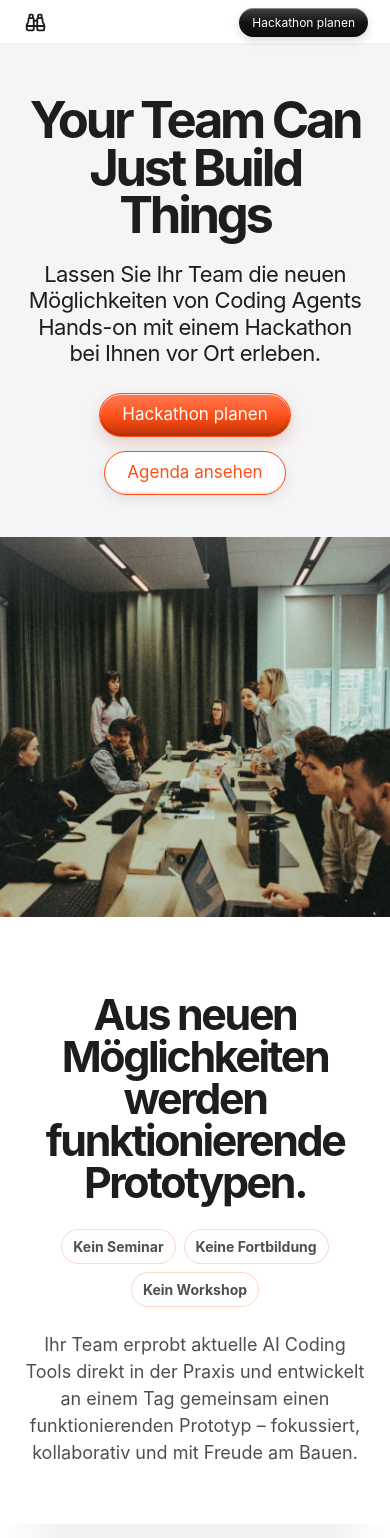
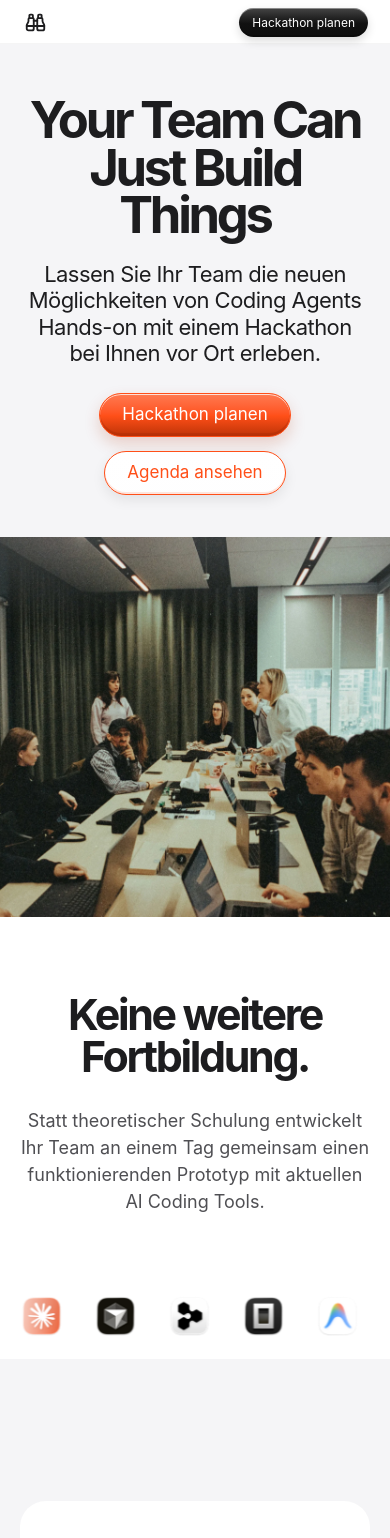
Before and after one commit to emilianscheel/all-in-agi.com, a SvelteKit app in the folder website/: page / in a window 390 px wide. Shown: the top 1538 px of the page. Built offline with nearby package versions, Linux system fonts and the light colour scheme.

Commit message:
Polish manifesto layout and tool carousel styling

```diff
--- a/website/src/app.css
+++ b/website/src/app.css
@@ -39,7 +39,6 @@
 	--gloss-highlight: rgba(255,255,255,.72);
 	--gloss-soft-highlight: rgba(255,255,255,.38);
 	--gloss-button-shadow: 0 7px 16px rgba(180,49,8,.2);
-	--manifesto-chip: rgba(255,255,255,.58);
 	--white: #fff;
 }
 
@@ -68,20 +67,26 @@ img { display: block; max-width: 100%; }
 .nav-links { display: flex; align-items: center; justify-content: center; gap: 34px; font-size: 12px; color: var(--nav-ink); }
 .nav-links a, .brand-mark { transition: opacity .2s ease; }
 .nav-links a:hover, .brand-mark:hover { opacity: .58; }
-.nav-cta { position: relative; isolation: isolate; overflow: hidden; justify-self: end; padding: 7px 13px; border-radius: 999px; color: var(--page); background: linear-gradient(180deg, color-mix(in srgb, var(--nav-button) 78%, white), var(--nav-button) 54%, color-mix(in srgb, var(--nav-button) 82%, black)); box-shadow: inset 0 1px 0 var(--gloss-soft-highlight), inset 0 -2px 0 rgba(0,0,0,.22), 0 4px 10px rgba(0,0,0,.14); font-size: 12px; font-weight: 400; transition: background .2s ease, box-shadow .2s ease; }
-.nav-cta:hover { background: linear-gradient(180deg, color-mix(in srgb, var(--nav-button-hover) 78%, white), var(--nav-button-hover) 54%, color-mix(in srgb, var(--nav-button-hover) 82%, black)); box-shadow: inset 0 1px 0 var(--gloss-highlight), inset 0 -2px 0 rgba(0,0,0,.18), 0 6px 14px rgba(0,0,0,.18); }
+.nav-cta { position: relative; isolation: isolate; overflow: hidden; justify-self: end; padding: 7px 13px; border-radius: 999px; color: var(--page); background: linear-gradient(180deg, color-mix(in srgb, var(--nav-button) 78%, white), var(--nav-button) 54%, color-mix(in srgb, var(--nav-button) 82%, black)); box-shadow: inset 0 1px 0 var(--gloss-soft-highlight), inset 0 -2px 0 rgba(0,0,0,.22), 0 4px 10px rgba(0,0,0,.14); font-size: 12px; font-weight: 400; transition: box-shadow .26s ease; }
+.nav-cta:hover { box-shadow: inset 0 1px 0 var(--gloss-highlight), inset 0 -2px 0 rgba(0,0,0,.18), 0 6px 14px rgba(0,0,0,.18); }
 
 .button-primary, .button-secondary {
 	position: relative; isolation: isolate; overflow: hidden;
 	display: inline-flex; align-items: center; justify-content: center; min-height: 44px;
 	padding: 10px 22px; border: 1px solid var(--orange); border-radius: 999px;
-	font-size: 17px; line-height: 1.2; transition: background .2s ease, color .2s ease, box-shadow .2s ease;
+	font-size: 17px; line-height: 1.2; transition: box-shadow .26s ease;
 }
+.nav-cta::before, .button-primary::before, .button-secondary::before {
+	content: ""; position: absolute; z-index: 0; inset: 0; pointer-events: none;
+	background: rgba(0,0,0,.1); opacity: 0; transition: opacity .26s ease;
+}
+.nav-cta:hover::before, .button-primary:hover::before, .button-secondary:hover::before { opacity: 1; }
 .button-primary { color: var(--on-accent); background: linear-gradient(180deg, color-mix(in srgb, var(--orange) 76%, white), var(--orange) 52%, color-mix(in srgb, var(--orange-dark) 88%, black)); box-shadow: inset 0 1px 0 rgba(255,255,255,.76), inset 0 -3px 0 rgba(154,38,0,.28), var(--gloss-button-shadow); font-weight: 400; }
 .button-secondary { color: var(--orange); background: linear-gradient(180deg, color-mix(in srgb, var(--card) 88%, white), color-mix(in srgb, var(--card) 94%, var(--surface))); box-shadow: inset 0 1px 0 rgba(255,255,255,.9), inset 0 -2px 0 color-mix(in srgb, var(--orange) 14%, transparent), 0 5px 13px rgba(0,0,0,.08); }
-.button-primary:hover { background: linear-gradient(180deg, color-mix(in srgb, var(--orange-dark) 72%, white), var(--orange-dark) 54%, color-mix(in srgb, var(--orange-dark) 82%, black)); box-shadow: inset 0 1px 0 rgba(255,255,255,.74), inset 0 -3px 0 rgba(120,25,0,.3), 0 9px 20px rgba(180,49,8,.25); }
-.button-secondary:hover { background: linear-gradient(180deg, color-mix(in srgb, var(--orange) 76%, white), var(--orange) 52%, var(--orange-dark)); box-shadow: inset 0 1px 0 rgba(255,255,255,.72), inset 0 -3px 0 rgba(154,38,0,.25), var(--gloss-button-shadow); color: var(--on-accent); }
+.button-primary:hover { box-shadow: inset 0 1px 0 rgba(255,255,255,.74), inset 0 -3px 0 rgba(120,25,0,.3), 0 9px 20px rgba(180,49,8,.25); }
+.button-secondary:hover { box-shadow: inset 0 1px 0 rgba(255,255,255,.9), inset 0 -2px 0 color-mix(in srgb, var(--orange) 18%, transparent), 0 7px 16px rgba(0,0,0,.11); }
 .button-primary[aria-disabled="true"], .button-primary:disabled { opacity: .45; cursor: not-allowed; transform: none; box-shadow: inset 0 1px 0 rgba(255,255,255,.4); }
+.button-primary[aria-disabled="true"]::before, .button-primary:disabled::before { opacity: 0; }
 
 .eyebrow { margin: 0 0 14px; color: var(--orange); font-size: 14px; font-weight: 700; letter-spacing: .08em; text-transform: uppercase; }
 .display-title { margin: 0; font-size: clamp(52px, 7.4vw, 96px); line-height: .94; letter-spacing: -.065em; font-weight: 700; }
@@ -101,23 +106,25 @@ img { display: block; max-width: 100%; }
 .manifesto { overflow: hidden; background: var(--page); text-align: center; }
 .manifesto-content { max-width: 980px; margin: 0 auto; padding: clamp(86px, 10vw, 132px) 24px clamp(64px, 8vw, 96px); }
 .manifesto-content h2 { margin: 0 auto; font-size: clamp(42px, 5.8vw, 76px); line-height: .98; letter-spacing: -.055em; }
-.manifesto-content > p { max-width: 780px; margin: 0 auto; color: var(--secondary-ink); font-size: clamp(18px, 2vw, 22px); line-height: 1.5; }
+.manifesto-content > p { max-width: 720px; margin: 30px auto 0; color: var(--secondary-ink); font-size: clamp(18px, 2vw, 22px); line-height: 1.5; }
 .agenda-card::before, .price-card::before, .contact-card::before, .choice::before {
 	content: ""; position: absolute; z-index: 0; pointer-events: none;
 	inset: 0 0 auto; height: 46%;
 	background: linear-gradient(180deg, var(--gloss-soft-highlight), transparent);
 	opacity: .58;
 }
-.manifesto-negations { display: flex; justify-content: center; flex-wrap: wrap; gap: 10px; margin: 32px 0 28px; }
-.manifesto-negations span { padding: 9px 14px; border: 1px solid rgba(255,79,24,.22); border-radius: 999px; background: linear-gradient(180deg, color-mix(in srgb, var(--manifesto-chip) 78%, white), var(--manifesto-chip)); color: var(--secondary-ink); font-size: clamp(14px, 1.6vw, 17px); font-weight: 650; }
 .tool-carousel {
 	width: 100%; overflow: hidden; padding: 25px 0;
-	background: color-mix(in srgb, var(--surface) 90%, var(--line));
+	background: #fff;
+}
+.tool-carousel-window {
+	overflow: hidden;
 	-webkit-mask-image: linear-gradient(90deg, transparent, #000 12%, #000 88%, transparent);
 	mask-image: linear-gradient(90deg, transparent, #000 12%, #000 88%, transparent);
 }
-.tool-carousel-track { display: flex; width: max-content; animation: tool-carousel-scroll 24s linear infinite; }
-.tool-carousel-group { display: flex; flex: none; align-items: center; gap: clamp(30px, 4.5vw, 58px); padding-right: clamp(30px, 4.5vw, 58px); }
+.tool-carousel-track { display: flex; width: max-content; will-change: transform; animation: tool-carousel-scroll 80s linear infinite; }
+.tool-carousel-group, .tool-carousel-set { display: flex; flex: none; align-items: center; }
+.tool-carousel-set { gap: clamp(30px, 4.5vw, 58px); padding-right: clamp(30px, 4.5vw, 58px); }
 .tool-carousel img { width: clamp(46px, 5vw, 62px); height: clamp(46px, 5vw, 62px); flex: none; object-fit: contain; }
 @keyframes tool-carousel-scroll { to { transform: translateX(-50%); } }
 
@@ -211,9 +218,10 @@ img { display: block; max-width: 100%; }
 .option-grid { display: grid; gap: 12px; }
 .option-grid.three { grid-template-columns: repeat(3, 1fr); }
 .lunch-grid, .tools-mode-grid { grid-template-columns: repeat(2, minmax(0, 1fr)); }
-.choice { position: relative; isolation: isolate; overflow: hidden; min-height: 112px; padding: 20px; display: flex; flex-direction: column; align-items: flex-start; border: 1.5px solid var(--control-border); border-radius: 15px; outline: 1px solid transparent; outline-offset: -3px; background: linear-gradient(155deg, color-mix(in srgb, var(--control) 88%, white), var(--control)); cursor: pointer; text-align: left; transition: border-color .15s, outline-color .15s; }
+.choice { position: relative; isolation: isolate; overflow: hidden; min-height: 112px; padding: 20px; display: flex; flex-direction: column; align-items: flex-start; border: 1.5px solid var(--control-border); border-radius: 15px; background: linear-gradient(180deg, color-mix(in srgb, var(--control) 90%, var(--line)) 0%, var(--control) 34%, var(--control) 100%); cursor: pointer; text-align: left; transition: border-color .18s ease; }
+.choice::before { height: 42%; background: linear-gradient(180deg, rgba(255,255,255,.58), transparent); opacity: .72; }
 .choice:hover { border-color: var(--ink); }
-.choice.selected { border-color: var(--orange); outline-color: var(--orange); }
+.choice.selected { border-color: var(--orange); }
 .choice input { position: absolute; opacity: 0; pointer-events: none; }
 .choice b, .choice small, .choice .choice-price { position: relative; z-index: 1; }
 .choice b { display: block; font-size: 17px; }
@@ -348,7 +356,6 @@ img { display: block; max-width: 100%; }
 		--gloss-highlight: rgba(255,255,255,.48);
 		--gloss-soft-highlight: rgba(255,255,255,.1);
 		--gloss-button-shadow: 0 7px 18px rgba(0,0,0,.38);
-		--manifesto-chip: rgba(255,255,255,.07);
 	}
 
 	.price-card .tag,
@@ -380,12 +387,11 @@ img { display: block; max-width: 100%; }
 	.hero-image { min-height: 330px; }
 	.hero-image img { object-position: 58% center; }
 	.manifesto-content { padding: 76px 20px 58px; }
-	.manifesto-negations { gap: 8px; margin: 26px 0 24px; }
-	.manifesto-negations span { padding: 8px 11px; font-size: 14px; }
 	.manifesto-content h2 { font-size: clamp(40px, 11vw, 54px); }
 	.manifesto-content > p { font-size: 18px; }
-	.tool-carousel { padding: 20px 0; -webkit-mask-image: linear-gradient(90deg, transparent, #000 16%, #000 84%, transparent); mask-image: linear-gradient(90deg, transparent, #000 16%, #000 84%, transparent); }
-	.tool-carousel-group { gap: 28px; padding-right: 28px; }
+	.tool-carousel { padding: 20px 0; }
+	.tool-carousel-window { -webkit-mask-image: linear-gradient(90deg, transparent, #000 16%, #000 84%, transparent); mask-image: linear-gradient(90deg, transparent, #000 16%, #000 84%, transparent); }
+	.tool-carousel-set { gap: 28px; padding-right: 28px; }
 	.tool-carousel img { width: 46px; height: 46px; }
 	.agenda-grid { grid-template-columns: 1fr; }
 	.agenda-card { min-height: 250px; }
@@ -414,8 +420,10 @@ img { display: block; max-width: 100%; }
 @media (prefers-reduced-motion: reduce) {
 	html { scroll-behavior: auto; }
 	*, *::before, *::after { animation-duration: .01ms !important; transition-duration: .01ms !important; }
-	.tool-carousel { overflow-x: auto; -webkit-mask-image: none; mask-image: none; }
+	.tool-carousel-window { -webkit-mask-image: none; mask-image: none; }
 	.tool-carousel-track { width: 100%; animation: none !important; }
-	.tool-carousel-group { width: 100%; justify-content: center; flex-wrap: wrap; margin: 0 auto; padding: 0 24px; }
+	.tool-carousel-group { width: 100%; justify-content: center; margin: 0 auto; padding: 0 24px; }
+	.tool-carousel-set { justify-content: center; flex-wrap: wrap; padding: 0; }
 	.tool-carousel-group.duplicate { display: none; }
+	.tool-carousel-set.duplicate-set { display: none; }
 }
--- a/website/src/routes/+page.svelte
+++ b/website/src/routes/+page.svelte
@@ -5,6 +5,7 @@
 	import { reveal } from '$lib/motion';
 
 	const carouselTools = CODING_TOOLS.filter((tool) => tool.icon);
+	const carouselRepeats = [0, 1, 2, 3];
 	const carouselLabel = `Coding Tools im Hackathon: ${carouselTools.map((tool) => tool.label).join(', ')}`;
 
 	const faqs = [
@@ -62,23 +63,24 @@
 
 <section class="manifesto" aria-labelledby="manifesto-title">
 	<div class="manifesto-content" use:reveal>
-		<h2 id="manifesto-title">Aus neuen Möglichkeiten werden funktionierende Prototypen.</h2>
-		<div class="manifesto-negations" aria-label="Kein Seminar, keine Fortbildung, kein Workshop">
-			<span>Kein Seminar</span>
-			<span>Keine Fortbildung</span>
-			<span>Kein Workshop</span>
-		</div>
-		<p>Ihr Team erprobt aktuelle AI Coding Tools direkt in der Praxis und entwickelt an einem Tag gemeinsam einen funktionierenden Prototyp – fokussiert, kollaborativ und mit Freude am Bauen.</p>
+		<h2 id="manifesto-title">Keine weitere Fortbildung.</h2>
+		<p>Statt theoretischer Schulung entwickelt Ihr Team an einem Tag gemeinsam einen funktionierenden Prototyp mit aktuellen AI Coding Tools.</p>
 	</div>
 	<div class="tool-carousel" role="img" aria-label={carouselLabel}>
+		<div class="tool-carousel-window">
 			<div class="tool-carousel-track" aria-hidden="true">
 				{#each [0, 1] as copy}
 					<div class:duplicate={copy === 1} class="tool-carousel-group">
+						{#each carouselRepeats as repetition}
+							<div class:duplicate-set={repetition > 0} class="tool-carousel-set">
 								{#each carouselTools as tool}
 									<img src={tool.icon} alt="" width="96" height="96" />
 								{/each}
 							</div>
 						{/each}
+					</div>
+				{/each}
+			</div>
 		</div>
 	</div>
 </section>
```
Lines whose indentation alone changed are shown as unchanged.
